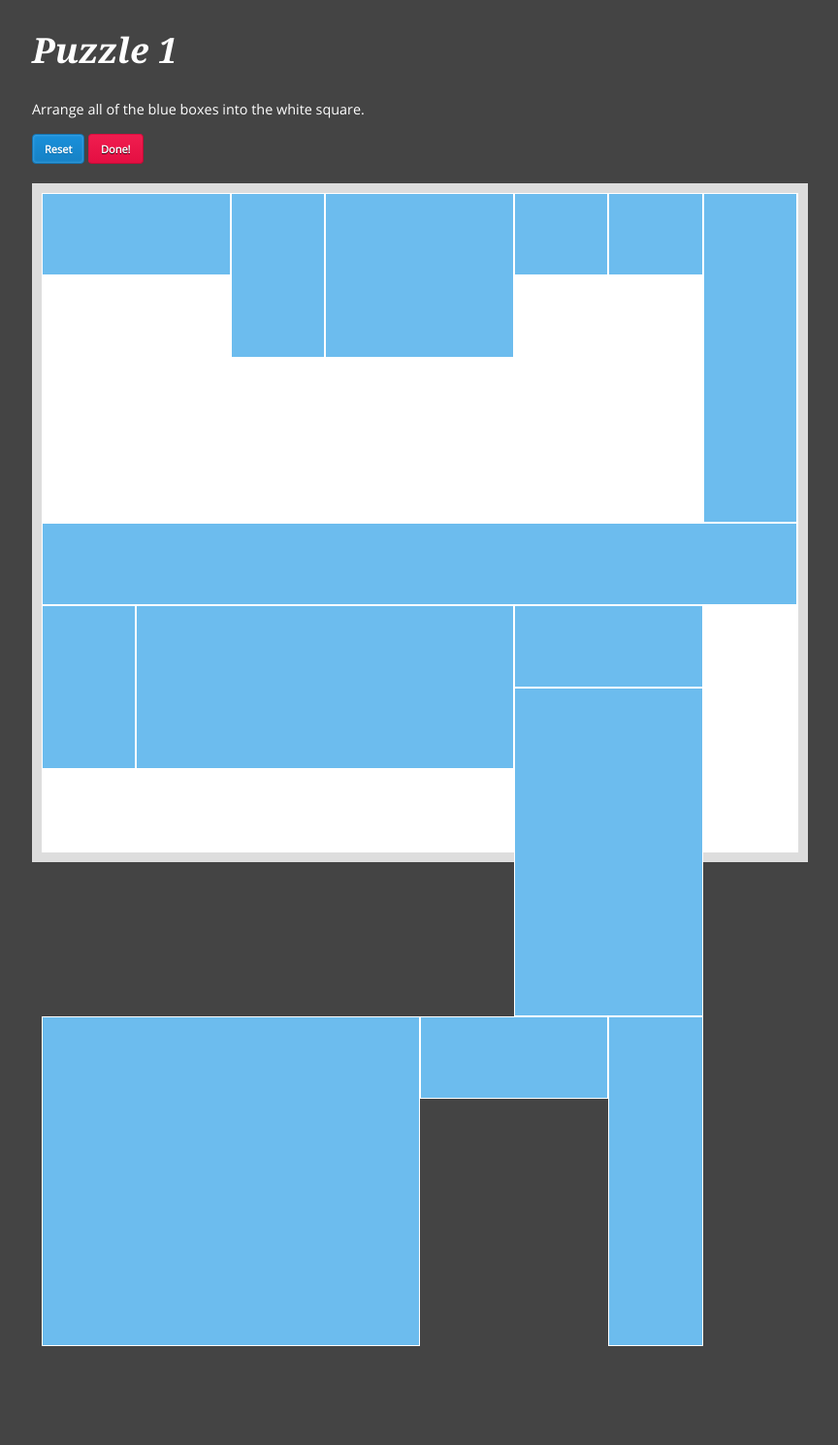
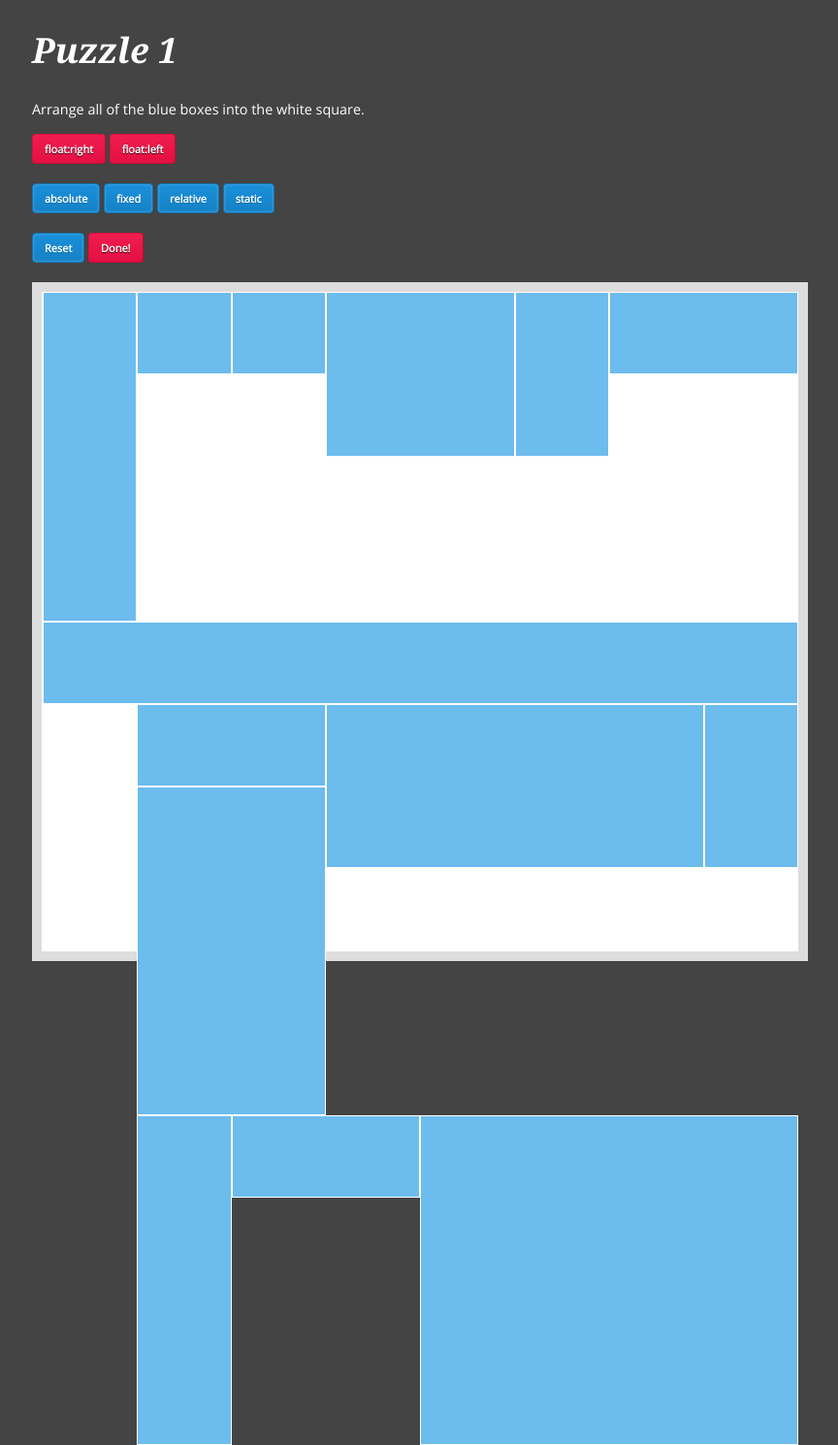
Before and after one commit to laras126/html_game, a PHP site: page / in a window 1280 px wide. Shown: the whole page at 97% size, without its empty margins (207-1071 px from the left). Before the commit the page ends 1388 px from the top, so only its background shows below. Run offline with PHP 8.4, Linux system fonts and the light colour scheme; some libraries are stand-ins or nearby versions.

Commit message:
started positioning puzzle

```diff
--- a/css/style.css
+++ b/css/style.css
@@ -1608,7 +1608,7 @@
   border: 1px solid #fff;
   margin: 0;
   padding: 10px;
-  float: left;
+  float: right;
   cursor: pointer;
 }
 /* line 73, ../scss/style.scss */
@@ -1676,16 +1676,16 @@
   display: none;
 }
 
-/* line 134, ../scss/style.scss */
+/* line 136, ../scss/style.scss */
 .selectors {
   background: white;
   padding: 1em;
 }
-/* line 138, ../scss/style.scss */
+/* line 140, ../scss/style.scss */
 .selectors .draggable {
   padding: 0;
 }
-/* line 141, ../scss/style.scss */
+/* line 143, ../scss/style.scss */
 .selectors .draggable li {
   position: relative;
   z-index: 999;
@@ -1697,17 +1697,17 @@
   cursor: pointer;
 }
 
-/* line 154, ../scss/style.scss */
+/* line 156, ../scss/style.scss */
 #selectors1 .puzzle {
   background: #eee;
 }
-/* line 156, ../scss/style.scss */
+/* line 158, ../scss/style.scss */
 #selectors1 .puzzle .droppable {
   padding: 1em;
   border: 1px solid #999;
 }
 
-/* line 162, ../scss/style.scss */
+/* line 164, ../scss/style.scss */
 .girly {
   -webkit-box-shadow: 0 0 3px #f01d4f;
   -moz-box-shadow: 0 0 3px #f01d4f;
@@ -1732,24 +1732,24 @@
   letter-spacing: 2px;
 }
 
-/* line 171, ../scss/style.scss */
+/* line 173, ../scss/style.scss */
 .boyish {
   background: #1C5446;
   border: 3px solid #47AC39;
 }
 
-/* line 176, ../scss/style.scss */
+/* line 178, ../scss/style.scss */
 .woody {
   background: url("../img/tileable_wood_texture.png");
 }
 
-/* line 180, ../scss/style.scss */
+/* line 182, ../scss/style.scss */
 .text-style1 {
   color: white;
   text-shadow: 1px 1px 3px #47AC39;
 }
 
-/* line 185, ../scss/style.scss */
+/* line 187, ../scss/style.scss */
 .title-text {
   color: #362C12;
   font-family: "DroidSerifBold", Cambria, Times New Roman, Times, serif;
@@ -1757,7 +1757,7 @@
   line-height: 0;
 }
 
-/* line 192, ../scss/style.scss */
+/* line 194, ../scss/style.scss */
 .error {
   text-transform: uppercase;
   color: red;
@@ -1765,42 +1765,42 @@
   font-size: 1.25em;
 }
 
-/* line 205, ../scss/style.scss */
+/* line 209, ../scss/style.scss */
 .whole-horiz {
   width: 99.9%;
 }
 
-/* line 209, ../scss/style.scss */
+/* line 213, ../scss/style.scss */
 .whole-vert {
   height: 99.9%;
 }
 
-/* line 213, ../scss/style.scss */
+/* line 217, ../scss/style.scss */
 .half-horiz {
   width: 49.95%;
 }
 
-/* line 217, ../scss/style.scss */
+/* line 221, ../scss/style.scss */
 .half-vert {
   height: 49.95%;
 }
 
-/* line 221, ../scss/style.scss */
+/* line 225, ../scss/style.scss */
 .fourth-horiz {
   width: 24.975%;
 }
 
-/* line 225, ../scss/style.scss */
+/* line 229, ../scss/style.scss */
 .fourth-vert {
   height: 24.975%;
 }
 
-/* line 229, ../scss/style.scss */
+/* line 233, ../scss/style.scss */
 .eighth-horiz {
   width: 12.4875%;
 }
 
-/* line 233, ../scss/style.scss */
+/* line 237, ../scss/style.scss */
 .eighth-vert {
   height: 12.4875%;
 }
--- a/index.php
+++ b/index.php
@@ -1,10 +1,20 @@
 <?php include('parts/header.php'); ?>
 
 	<div id="puzzle1">
+
 		<h1>Puzzle 1</h1>
 		<p>Arrange all of the blue boxes into the white square.</p>
+		<span class="button" id="floatRight">float:right</span>
+		<span class="button" id="floatLeft">float:left</span>
+		<br />
+		<span class="blue-button" id="posAbs">absolute</span>
+		<span class="blue-button" id="posFix">fixed</span>
+		<span class="blue-button" id="posRel">relative</span>
+		<span class="blue-button" id="posStat">static</span>
+		<br />
 		<span class="blue-button" id="reset">Reset</span>
 		<span class="button" id="done">Done!</span>
+
 		<div class="puzzle clearfix">
 
 			<ul class="sortable clearfix">
--- a/js/main.js
+++ b/js/main.js
@@ -3,15 +3,21 @@
 
 	// jQuery UI widgets
 
-    $('.sortable').sortable({
-		revert: true
+ //    $('.sortable').sortable({
+	// 	revert: true
+	// });
+
+	// Possible solution
+	// http://stackoverflow.com/questions/705250/is-there-a-jquery-plugin-which-combines-draggable-and-selectable
+
+	$('.sortable li').draggable({
+		//helper: "clone",
+		//stack: ".draggable li",
+		scroll: true,
+		snap: true
 	});
-	$('.draggable li').draggable({
-		helper: "clone",
-		stack: ".draggable li",
-		scroll: true
-	})
-	.selectable();
+
+	$('.draggable').selectable();
 
 	$('.droppable').droppable({
       drop: function( event, ui ) {
@@ -34,20 +40,6 @@
 	}
 	);*/
 
-	var element = $('.container');
-	setInterval(function(){
-		// Doesn't work!
-		if( element.offsetHeight < element.scrollHeight || element.offsetWidth < element.scrollWidth){
-			// element has overflow
-			console.log('overflow');
-		}
-		else {
-		  // element doesn't have overflow
-		  console.log('all good!');
-		}
-	}, 1000);
-
-
 
 	// Button actions
 
@@ -69,6 +61,30 @@
 
 	$('#reset').click(function(){
 		location.reload();
+	});
+
+	$('#floatLeft').click(function(){
+		$('.sortable li').css('float', 'left');
+	});
+
+	$('#posAbs').click(function(){
+		$('.sortable li').css('position', 'absolute');
+	});
+
+	$('#posFix').click(function(){
+		$('.sortable li').css('position', 'fixed');
+	});
+
+	$('#posRel').click(function(){
+		$('.sortable li').css('position', 'relative');
+	});
+
+	$('#posStat').click(function(){
+		$('.sortable li').css('position', 'static');
+	});
+
+	$('#floatRight').click(function(){
+		$('.sortable li').css('float', 'right');
 	});
 
 	$('#done').click(function(){
--- a/scss/style.scss
+++ b/scss/style.scss
@@ -67,7 +67,7 @@
 		border: 1px solid #fff;
 		margin: 0;
 		padding: 10px;
-		float: left;
+		float: right;
 		cursor: pointer;
 
 		&:hover {
@@ -125,6 +125,8 @@
 	margin-top: 5em;
 	display: none;
 }
+
+
 
 
 
@@ -198,6 +200,8 @@
 
 
 
+
+
 // Box grid
 
 $total: 99.9%;
```
Also changed, not shown: selectors.php (+8 -3 lines).
